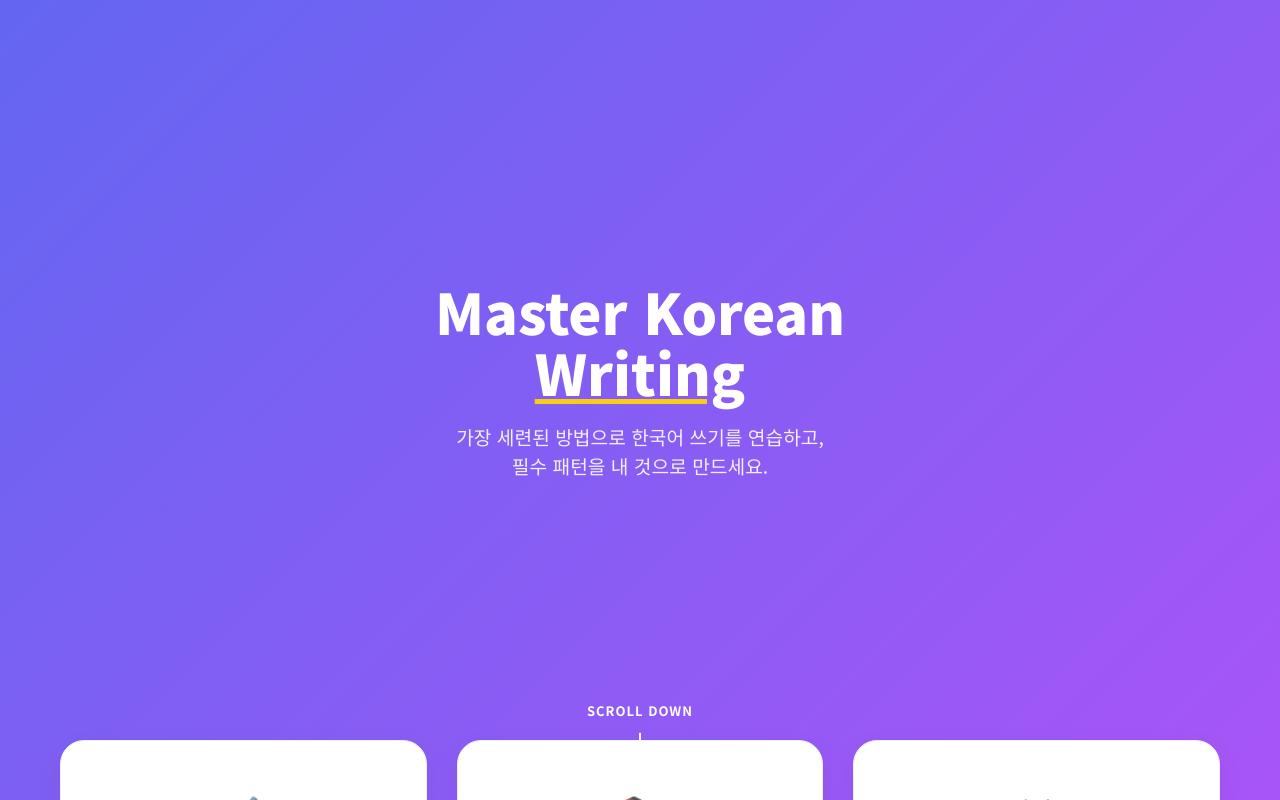
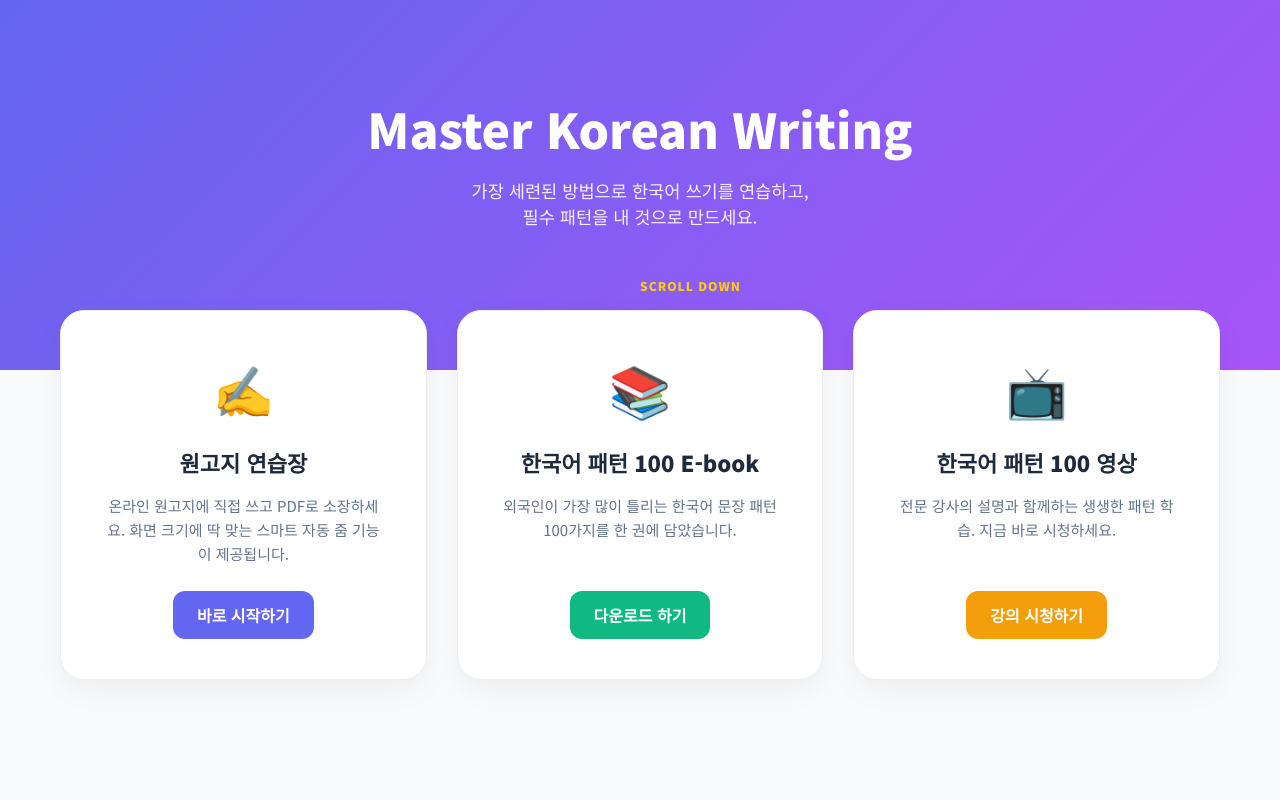
Before and after one commit to 02100korean/wongoji_s, a React (Create React App) app: page / in a window 1280 px wide. Shown: the top 800 px of the page. Built offline with nearby package versions, Linux system fonts and the light colour scheme; a web font is replaced by a local one.

Commit message:
Update App.js
폰트 경로 수정.

```diff
--- a/src/App.js
+++ b/src/App.js
@@ -1,6 +1,6 @@
 import React, { useState, useCallback, useEffect, useRef } from 'react';
 
-// --- 1. 스타일 객체 정의 (에러 방지 및 테마 복구) ---
+// --- 1. 스타일 객체 정의 ---
 const cardStyle = {
   transition: 'all 0.3s ease',
   cursor: 'pointer',
@@ -26,36 +26,38 @@ const selectStyle = { height: '40px', padding: '0 10px', borderRadius: '8px', bo
 const Home = ({ onNavigate }) => {
   return (
     <div style={{ minHeight: '100vh', backgroundColor: '#f8fafc', fontFamily: "'Noto Sans KR', sans-serif", color: '#1e293b' }}>
-      {/* Hero Section: Purple Gradient 복구 */}
       <section style={{
-        height: '100vh',
-        display: 'flex',
-        flexDirection: 'column',
-        justifyContent: 'center',
-        alignItems: 'center',
+        padding: '100px 20px 140px',
         textAlign: 'center',
         background: 'linear-gradient(135deg, #6366f1 0%, #a855f7 100%)',
         color: 'white',
-        padding: '0 20px',
         position: 'relative'
       }}>
-        <h1 style={{ fontSize: '3.5rem', fontWeight: '900', marginBottom: '20px', lineHeight: '1.1' }}>
-          Master Korean <br/> <span style={{ color: '#ffffff', textDecoration: 'underline', textDecorationColor: '#facc15' }}>Writing</span>
+        <h1 style={{ fontSize: '3rem', fontWeight: '900', marginBottom: '20px', lineHeight: '1.2' }}>
+          Master Korean Writing
         </h1>
-        <p style={{ fontSize: '1.2rem', opacity: 0.9, maxWidth: '600px', margin: '0 auto 40px' }}>
+        <p style={{ fontSize: '1.1rem', opacity: 0.9, maxWidth: '600px', margin: '0 auto' }}>
           가장 세련된 방법으로 한국어 쓰기를 연습하고,<br/>필수 패턴을 내 것으로 만드세요.
         </p>
 
-        {/* 명시적인 스크롤 화살표 추가 */}
-        <div className="scroll-indicator" style={{ position: 'absolute', bottom: '40px', display: 'flex', flexDirection: 'column', alignItems: 'center', cursor: 'default' }}>
-          <span style={{ fontSize: '13px', fontWeight: 'bold', marginBottom: '10px', letterSpacing: '1px' }}>SCROLL DOWN</span>
-          <div style={{ fontSize: '30px', lineHeight: '1' }}>↓</div>
+        {/* 노란색 두꺼운 화살표 SVG */}
+        <div className="scroll-indicator" style={{
+          position: 'absolute',
+          bottom: '30px',
+          left: '50%',
+          transform: 'translateX(-50%)',
+          display: 'flex',
+          flexDirection: 'column',
+          alignItems: 'center'
+        }}>
+          <span style={{ fontSize: '12px', fontWeight: '900', color: '#facc15', marginBottom: '5px', letterSpacing: '1px' }}>SCROLL DOWN</span>
+          <svg width="40" height="40" viewBox="0 0 24 24" fill="none" xmlns="http://www.w3.org/2000/svg">
+            <path d="M7 10L12 15L17 10" stroke="#facc15" strokeWidth="4" strokeLinecap="round" strokeLinejoin="round"/>
+          </svg>
         </div>
       </section>
 
-      {/* Cards Section */}
-      <div style={{ maxWidth: '1200px', margin: '-60px auto 100px', padding: '0 20px', display: 'grid', gridTemplateColumns: 'repeat(auto-fit, minmax(300px, 1fr))', gap: '30px', position: 'relative', zIndex: 10 }}>
-        {/* 명칭 변경: 원고지 연습장 */}
+      <div style={{ maxWidth: '1200px', margin: '-60px auto 80px', padding: '0 20px', display: 'grid', gridTemplateColumns: 'repeat(auto-fit, minmax(300px, 1fr))', gap: '30px', position: 'relative', zIndex: 10 }}>
         <div className="card-item" onClick={() => onNavigate('editor')} style={cardStyle}>
           <div style={{ fontSize: '50px', marginBottom: '20px' }}>✍️</div>
           <h3 style={cardTitleStyle}>원고지 연습장</h3>
@@ -109,7 +111,7 @@ export default function App() {
 
   useEffect(() => {
     if (view === 'editor') {
-      setTimeout(fitToScreen, 150);
+      setTimeout(fitToScreen, 200);
       window.addEventListener('resize', fitToScreen);
     }
     return () => window.removeEventListener('resize', fitToScreen);
@@ -164,18 +166,17 @@ export default function App() {
   return (
     <div className={`app-root ${gridType === '200' ? 'p-landscape' : 'p-portrait'}`}>
       <style>{`
-        /* 폰트 안정성 확보를 위한 구글 폰트 및 눈누 폰트 임포트 */
+        /* 폰트 로드: 가장 안정적인 눈누 CDN 주소로 교체 */
         @import url('https://fonts.googleapis.com/css2?family=Noto+Sans+KR:wght@400;700;900&family=Noto+Serif+KR:wght@400;700&family=Nanum+Barun+Pen:wght@400;700&display=swap');
 
-        /* 폰트 파일 경로 및 포맷 명시 (폰트 안 바뀜 문제 해결) */
-        @font-face { font-family: 'BinggraeSamanco-Bold'; src: url('https://fastly.jsdelivr.net/gh/projectnoonnu/noonfonts_20-10@1.0/BinggraeSamanco-Bold.woff') format('woff'); font-weight: normal; font-style: normal; }
-        @font-face { font-family: 'KyoboHandwriting2019'; src: url('https://fastly.jsdelivr.net/gh/projectnoonnu/noonfonts_20-10@1.0/KyoboHandwriting2019.woff') format('woff'); font-weight: normal; font-style: normal; }
-        @font-face { font-family: 'KOTRA_HOPE'; src: url('https://fastly.jsdelivr.net/gh/projectnoonnu/noonfonts_2110@1.0/KOTRA_HOPE.woff') format('woff'); font-weight: normal; font-style: normal; }
-        @font-face { font-family: 'Cafe24Ssurround'; src: url('https://fastly.jsdelivr.net/gh/projectnoonnu/noonfonts_2105@1.1/Cafe24Ssurround.woff') format('woff'); font-weight: normal; font-style: normal; }
+        @font-face { font-family: 'BinggraeSamanco-Bold'; src: url('https://fastly.jsdelivr.net/gh/projectnoonnu/noonfonts_20-10@1.0/BinggraeSamanco-Bold.woff') format('woff'); }
+        @font-face { font-family: 'KyoboHandwriting2019'; src: url('https://fastly.jsdelivr.net/gh/projectnoonnu/noonfonts_20-10@1.0/KyoboHandwriting2019.woff') format('woff'); }
+        @font-face { font-family: 'KOTRA_HOPE'; src: url('https://fastly.jsdelivr.net/gh/projectnoonnu/noonfonts_2110@1.0/KOTRA_HOPE.woff') format('woff'); }
+        @font-face { font-family: 'Cafe24Ssurround'; src: url('https://fastly.jsdelivr.net/gh/projectnoonnu/noonfonts_2105@1.1/Cafe24Ssurround.woff') format('woff'); }
 
         body { margin: 0; padding: 0; overflow-x: hidden; }
         .scroll-indicator { animation: bounce 2s infinite; }
-        @keyframes bounce { 0%, 20%, 50%, 80%, 100% {transform: translateY(0);} 40% {transform: translateY(-12px);} 60% {transform: translateY(-6px);} }
+        @keyframes bounce { 0%, 20%, 50%, 80%, 100% {transform: translateY(0);} 40% {transform: translateY(-10px);} 60% {transform: translateY(-5px);} }
         .card-item:hover { transform: translateY(-10px); box-shadow: 0 20px 40px rgba(0,0,0,0.1); border-color: #6366f1 !important; }
         .manuscript-main::-webkit-scrollbar { width: 10px; height: 10px; }
         .manuscript-main::-webkit-scrollbar-track { background: #cbd5e1; }
```
